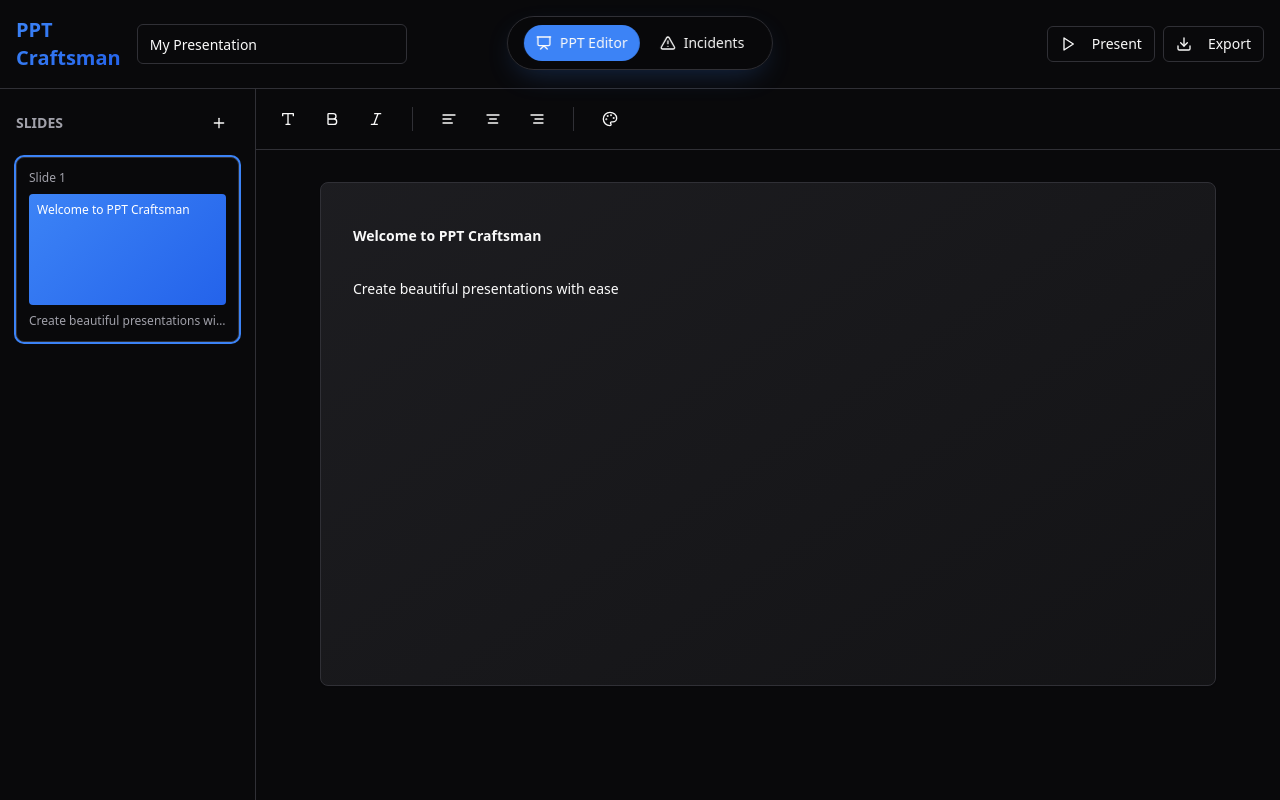
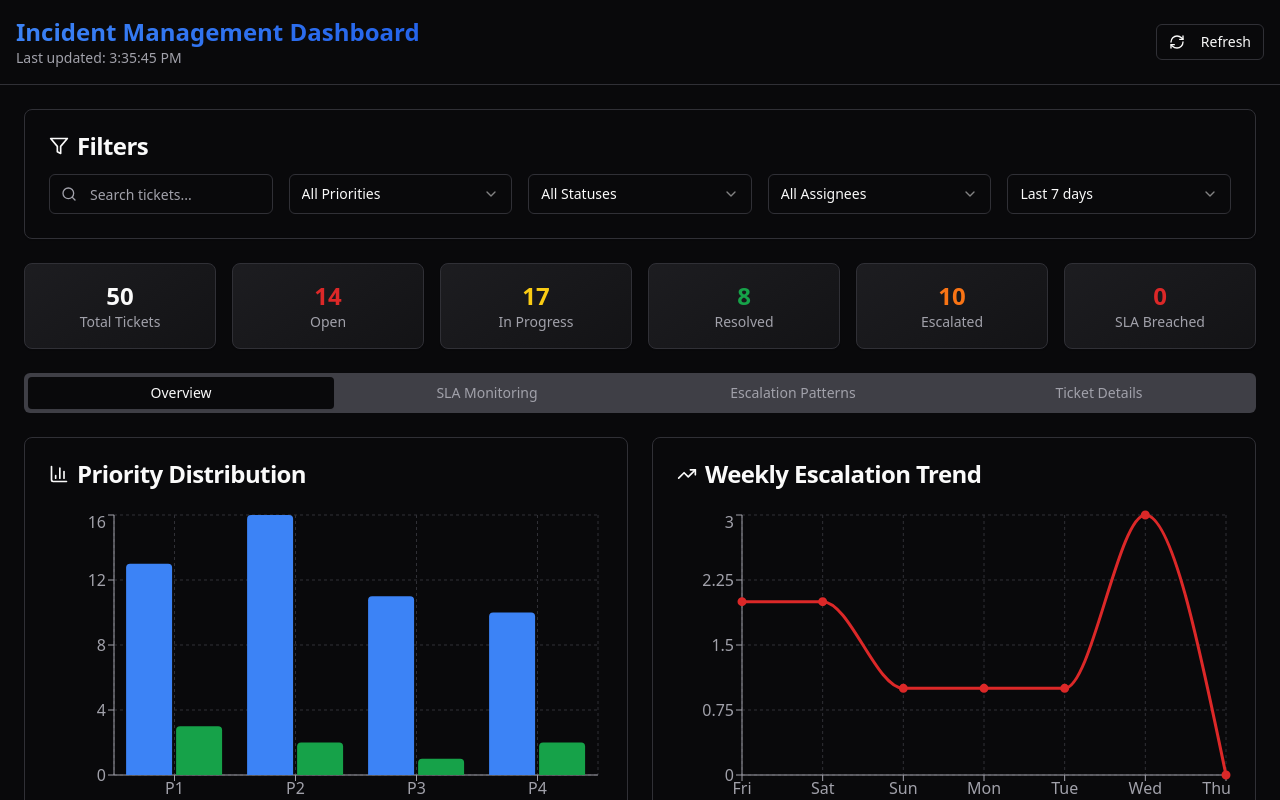
Before and after one commit to LoguSanjeev/ppt-craftsman, a React (Vite) app: page / in a window 1280 px wide. Built offline with nearby package versions, Linux system fonts and the light colour scheme.

Commit message:
Remove PPT editor
Remove the Presentation Editor component and its associated route to keep only the Incident Management Dashboard.

```diff
--- a/src/App.tsx
+++ b/src/App.tsx
@@ -3,10 +3,8 @@ import { Toaster as Sonner } from "@/components/ui/sonner";
 import { TooltipProvider } from "@/components/ui/tooltip";
 import { QueryClient, QueryClientProvider } from "@tanstack/react-query";
 import { BrowserRouter, Routes, Route } from "react-router-dom";
-import Index from "./pages/Index";
 import NotFound from "./pages/NotFound";
 import IncidentDashboard from "./components/IncidentDashboard";
-import Navigation from "./components/Navigation";
 
 const queryClient = new QueryClient();
 
@@ -16,10 +14,8 @@ const App = () => (
       <Toaster />
       <Sonner />
       <BrowserRouter>
-        <Navigation />
         <Routes>
-          <Route path="/" element={<Index />} />
-          <Route path="/incidents" element={<IncidentDashboard />} />
+          <Route path="/" element={<IncidentDashboard />} />
           {/* ADD ALL CUSTOM ROUTES ABOVE THE CATCH-ALL "*" ROUTE */}
           <Route path="*" element={<NotFound />} />
         </Routes>
--- a/src/components/Navigation.tsx
+++ /dev/null
@@ -1,44 +0,0 @@
-import React from 'react';
-import { Link, useLocation } from 'react-router-dom';
-import { Button } from '@/components/ui/button';
-import { Presentation, AlertTriangle } from 'lucide-react';
-
-const Navigation = () => {
-  const location = useLocation();
-
-  const isActive = (path: string) => location.pathname === path;
-
-  return (
-    <nav className="fixed top-4 left-1/2 transform -translate-x-1/2 z-50">
-      <div className="bg-card/80 backdrop-blur-sm border border-border rounded-full px-4 py-2 shadow-elegant">
-        <div className="flex items-center gap-2">
-          <Button
-            variant={isActive('/') ? "default" : "ghost"}
-            size="sm"
-            asChild
-            className="rounded-full"
-          >
-            <Link to="/" className="flex items-center gap-2">
-              <Presentation className="w-4 h-4" />
-              <span className="hidden sm:inline">PPT Editor</span>
-            </Link>
-          </Button>
-
-          <Button
-            variant={isActive('/incidents') ? "default" : "ghost"}
-            size="sm"
-            asChild
-            className="rounded-full"
-          >
-            <Link to="/incidents" className="flex items-center gap-2">
-              <AlertTriangle className="w-4 h-4" />
-              <span className="hidden sm:inline">Incidents</span>
-            </Link>
-          </Button>
-        </div>
-      </div>
-    </nav>
-  );
-};
-
-export default Navigation;
--- a/src/components/PresentationEditor.tsx
+++ /dev/null
@@ -1,227 +0,0 @@
-import React, { useState } from 'react';
-import { Button } from '@/components/ui/button';
-import { Card } from '@/components/ui/card';
-import { Input } from '@/components/ui/input';
-import { Textarea } from '@/components/ui/textarea';
-import {
-  Plus,
-  Trash2,
-  Type,
-  Bold,
-  Italic,
-  AlignLeft,
-  AlignCenter,
-  AlignRight,
-  Play,
-  Download,
-  Palette
-} from 'lucide-react';
-import { toast } from 'sonner';
-
-interface Slide {
-  id: string;
-  title: string;
-  content: string;
-  backgroundColor: string;
-}
-
-const PresentationEditor = () => {
-  const [slides, setSlides] = useState<Slide[]>([
-    {
-      id: '1',
-      title: 'Welcome to PPT Craftsman',
-      content: 'Create beautiful presentations with ease',
-      backgroundColor: 'bg-gradient-primary'
-    }
-  ]);
-
-  const [currentSlideIndex, setCurrentSlideIndex] = useState(0);
-  const [presentationTitle, setPresentationTitle] = useState('My Presentation');
-
-  const addSlide = () => {
-    const newSlide: Slide = {
-      id: Date.now().toString(),
-      title: 'New Slide',
-      content: 'Add your content here...',
-      backgroundColor: 'bg-gradient-card'
-    };
-    setSlides([...slides, newSlide]);
-    setCurrentSlideIndex(slides.length);
-    toast.success('New slide added!');
-  };
-
-  const deleteSlide = (index: number) => {
-    if (slides.length === 1) {
-      toast.error('Cannot delete the last slide');
-      return;
-    }
-
-    const newSlides = slides.filter((_, i) => i !== index);
-    setSlides(newSlides);
-
-    if (currentSlideIndex >= newSlides.length) {
-      setCurrentSlideIndex(newSlides.length - 1);
-    }
-
-    toast.success('Slide deleted');
-  };
-
-  const updateSlide = (field: 'title' | 'content', value: string) => {
-    const updatedSlides = slides.map((slide, index) =>
-      index === currentSlideIndex
-        ? { ...slide, [field]: value }
-        : slide
-    );
-    setSlides(updatedSlides);
-  };
-
-  const currentSlide = slides[currentSlideIndex];
-
-  return (
-    <div className="h-screen bg-background flex flex-col">
-      {/* Header */}
-      <header className="bg-card border-b border-border p-4 flex items-center justify-between">
-        <div className="flex items-center gap-4">
-          <h1 className="text-xl font-bold bg-gradient-primary bg-clip-text text-transparent">
-            PPT Craftsman
-          </h1>
-          <Input
-            value={presentationTitle}
-            onChange={(e) => setPresentationTitle(e.target.value)}
-            className="max-w-xs"
-            placeholder="Presentation title"
-          />
-        </div>
-
-        <div className="flex items-center gap-2">
-          <Button variant="outline" size="sm">
-            <Play className="w-4 h-4 mr-2" />
-            Present
-          </Button>
-          <Button variant="outline" size="sm">
-            <Download className="w-4 h-4 mr-2" />
-            Export
-          </Button>
-        </div>
-      </header>
-
-      <div className="flex-1 flex">
-        {/* Slide Navigator */}
-        <aside className="w-64 bg-card border-r border-border p-4 overflow-y-auto">
-          <div className="flex items-center justify-between mb-4">
-            <h2 className="font-semibold text-sm text-muted-foreground">SLIDES</h2>
-            <Button variant="ghost" size="sm" onClick={addSlide}>
-              <Plus className="w-4 h-4" />
-            </Button>
-          </div>
-
-          <div className="space-y-2">
-            {slides.map((slide, index) => (
-              <Card
-                key={slide.id}
-                className={`p-3 cursor-pointer transition-all duration-200 hover:shadow-elegant ${
-                  index === currentSlideIndex
-                    ? 'ring-2 ring-primary shadow-glow'
-                    : ''
-                }`}
-                onClick={() => setCurrentSlideIndex(index)}
-              >
-                <div className="flex items-center justify-between mb-2">
-                  <span className="text-xs text-muted-foreground">
-                    Slide {index + 1}
-                  </span>
-                  {slides.length > 1 && (
-                    <Button
-                      variant="ghost"
-                      size="sm"
-                      onClick={(e) => {
-                        e.stopPropagation();
-                        deleteSlide(index);
-                      }}
-                      className="h-6 w-6 p-0 text-destructive hover:text-destructive"
-                    >
-                      <Trash2 className="w-3 h-3" />
-                    </Button>
-                  )}
-                </div>
-
-                <div className={`${slide.backgroundColor} rounded p-2 mb-2 aspect-video`}>
-                  <div className="text-xs text-white font-medium truncate">
-                    {slide.title}
-                  </div>
-                </div>
-
-                <div className="text-xs text-muted-foreground truncate">
-                  {slide.content}
-                </div>
-              </Card>
-            ))}
-          </div>
-        </aside>
-
-        {/* Main Editor */}
-        <main className="flex-1 flex flex-col">
-          {/* Toolbar */}
-          <div className="bg-card border-b border-border p-3 flex items-center gap-2">
-            <div className="flex items-center gap-1">
-              <Button variant="ghost" size="sm">
-                <Type className="w-4 h-4" />
-              </Button>
-              <Button variant="ghost" size="sm">
-                <Bold className="w-4 h-4" />
-              </Button>
-              <Button variant="ghost" size="sm">
-                <Italic className="w-4 h-4" />
-              </Button>
-            </div>
-
-            <div className="w-px h-6 bg-border mx-2" />
-
-            <div className="flex items-center gap-1">
-              <Button variant="ghost" size="sm">
-                <AlignLeft className="w-4 h-4" />
-              </Button>
-              <Button variant="ghost" size="sm">
-                <AlignCenter className="w-4 h-4" />
-              </Button>
-              <Button variant="ghost" size="sm">
-                <AlignRight className="w-4 h-4" />
-              </Button>
-            </div>
-
-            <div className="w-px h-6 bg-border mx-2" />
-
-            <Button variant="ghost" size="sm">
-              <Palette className="w-4 h-4" />
-            </Button>
-          </div>
-
-          {/* Canvas */}
-          <div className="flex-1 p-8 overflow-y-auto">
-            <div className="max-w-4xl mx-auto">
-              <Card className="bg-gradient-card shadow-elegant p-8 aspect-[16/9] relative">
-                <div className="h-full flex flex-col">
-                  <Input
-                    value={currentSlide.title}
-                    onChange={(e) => updateSlide('title', e.target.value)}
-                    className="text-2xl font-bold bg-transparent border-none p-0 mb-6 text-foreground placeholder:text-muted-foreground focus-visible:ring-0"
-                    placeholder="Slide title..."
-                  />
-
-                  <Textarea
-                    value={currentSlide.content}
-                    onChange={(e) => updateSlide('content', e.target.value)}
-                    className="flex-1 bg-transparent border-none p-0 resize-none text-foreground placeholder:text-muted-foreground focus-visible:ring-0"
-                    placeholder="Add your content here..."
-                  />
-                </div>
-              </Card>
-            </div>
-          </div>
-        </main>
-      </div>
-    </div>
-  );
-};
-
-export default PresentationEditor;
--- a/src/pages/Index.tsx
+++ /dev/null
@@ -1,7 +0,0 @@
-import PresentationEditor from '@/components/PresentationEditor';
-
-const Index = () => {
-  return <PresentationEditor />;
-};
-
-export default Index;
```
